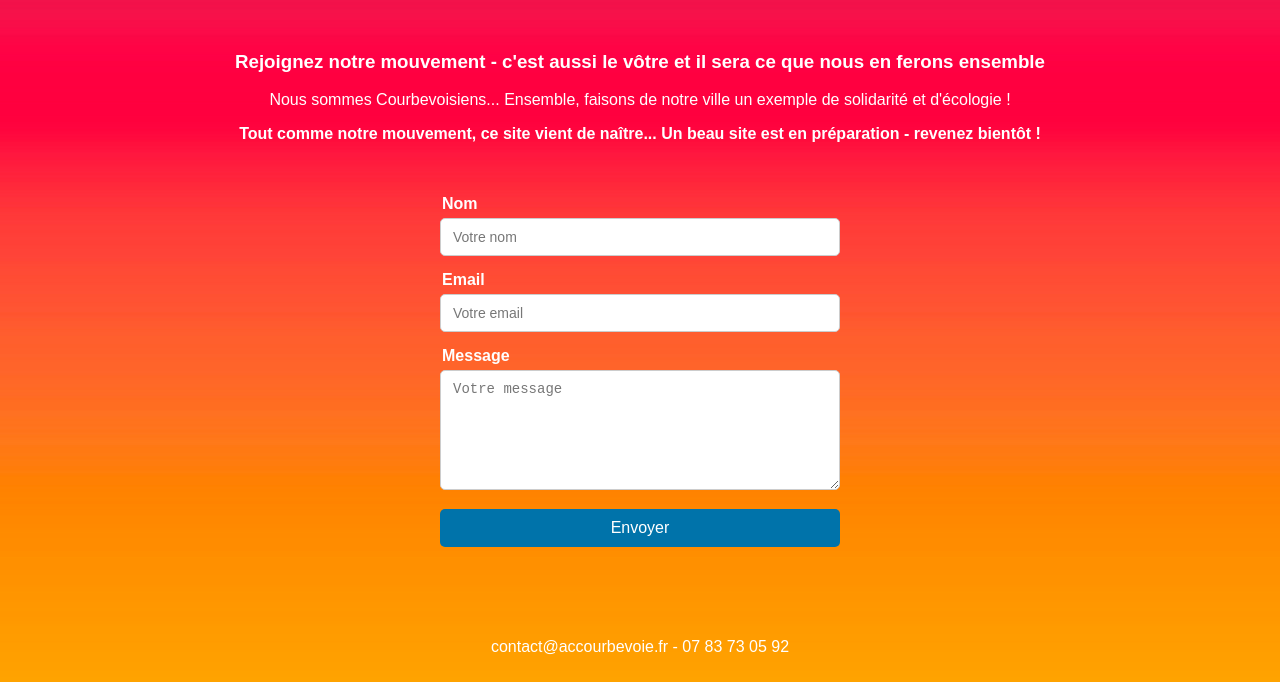
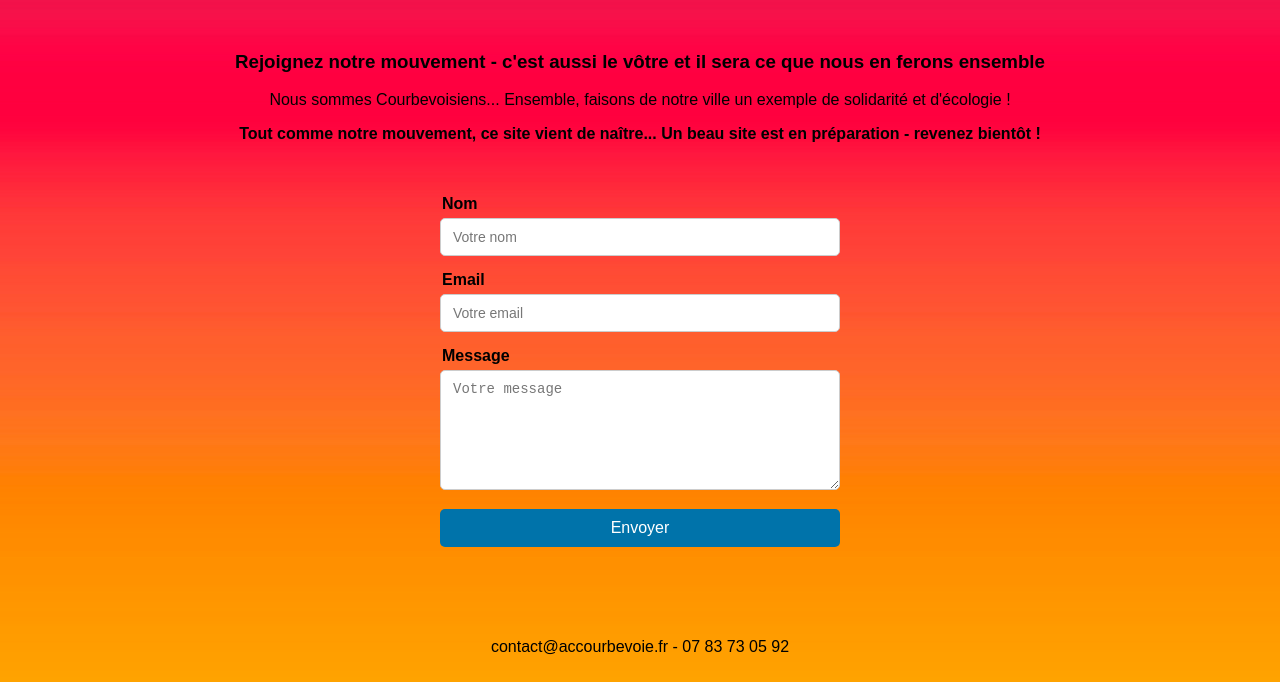
Before and after one commit to AlternativeCitoyenneCourbevoie/LandingPage, a plain HTML site: page index.html in a window 1280 px wide. Shown: the part 370-1052 px from the top of the page. Drawn offline with Linux system fonts and the light colour scheme.

Commit message:
Update index.html

```diff
--- a/index.html
+++ b/index.html
@@ -10,7 +10,7 @@
         margin: 0;
         padding: 0;
         background-color: #f7f7f7;
-            color: white; /* Change text color to white */
+        color: black; /* Change text color to black */
         background-image: url('DEGRADE.jpg');
         background-size: cover;
         background-repeat: no-repeat;
@@ -23,18 +23,18 @@
     h1 {
         margin: 0;
         font-size: 2.5em;
-            color: white; /* Change text color to white */
+        color: black; /* Change text color to black */
     }
     h2 {
         margin: 10px 0 20px;
         font-size: 1.5em;
         font-weight: normal;
-            color: white; /* Change text color to white */
+        color: black; /* Change text color to black */
     }
     .content {
         padding: 30px;
         text-align: center;
-            color: white; /* Change text color to white */
+        color: black; /* Change text color to black */
     }
     .cta-button {
         background-color: #ff9800; /* Orange */
@@ -50,10 +50,10 @@
         text-align: center;
         margin-top: 20px;
         padding: 10px;
-            color: white; /* Change text color to white */
+        color: black; /* Change text color to black */
     }
     .contact-form label {
-            color: white; /* Change text color to white */
+        color: black; /* Change text color to black */
     }
     .contact-form input::placeholder,
     .contact-form textarea::placeholder {
```
Lines whose indentation alone changed are shown as unchanged.
